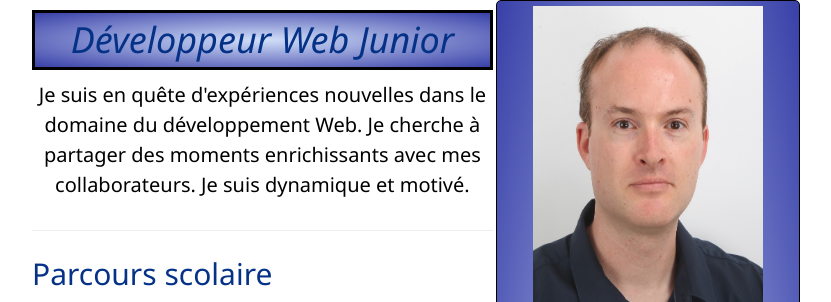
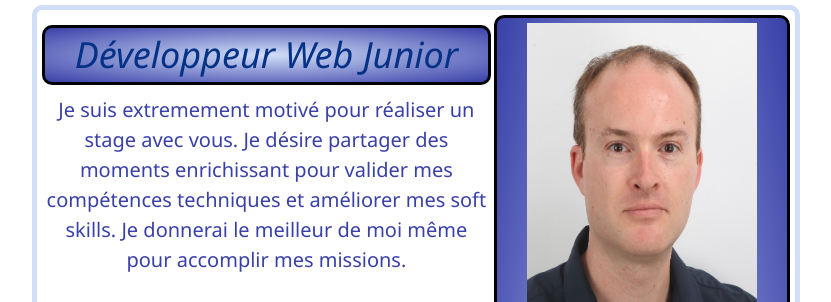
Before and after one commit to AurelienGEORGES/CV, a plain HTML site: page CV_Aurelien.html in a window 1280 px wide. Shown: the top 302 px of the page, without its empty margins (224-1055 px from the left). Drawn offline with nearby package versions, Linux system fonts and the light colour scheme.

Commit message:
Add files via upload

```diff
--- a/CV_Aurelien.css
+++ b/CV_Aurelien.css
@@ -14,6 +14,11 @@ body {
     grid-template-columns: 60% 40%;
     left: 20%;
     right: 20%;
+    border-radius: 10px;
+    border: solid rgba(24, 92, 219, 0.2) 5px;
+    padding: 5px 5px 5px 5px;
+    margin-top: 5px;
+
 }
 
 .grilleGauche {
@@ -23,8 +28,8 @@ body {
     display: grid;
     margin-left: 3px;
     background-image: radial-gradient(rgba(24, 92, 219, 0.2), rgba(45, 53, 163, 0.945));
-    border-radius: 5px;
-    border: solid black 1px;
+    border-radius: 10px;
+    border: solid black 3px;
 }
 
 @media (max-width: 1200px) {
@@ -38,11 +43,13 @@ h1 {
     color: rgb(5, 50, 134);
     background-image: radial-gradient(rgba(24, 92, 219, 0.2), rgba(45, 53, 163, 0.945));
     border: solid black 3px;
+    border-radius: 10px;
     text-align: center;
 }
 
 h4 {
     text-align: center;
+    color: rgba(45, 53, 163, 0.945);
 }
 
 .listeParcours {
--- a/CV_Aurelien.html
+++ b/CV_Aurelien.html
@@ -27,7 +27,7 @@
                 </div>
 
                 <div>
-                    <h4>Je suis en quête d'expériences nouvelles dans le domaine du développement Web. Je cherche à partager des moments enrichissants avec mes collaborateurs. Je suis dynamique et motivé.</h4>
+                    <h4>Je suis extremement motivé pour réaliser un stage avec vous. Je désire partager des moments enrichissant pour valider mes compétences techniques et améliorer mes soft skills. Je donnerai le meilleur de moi même pour accomplir mes missions.</h4>
                 </div>
 
             </header>
```
